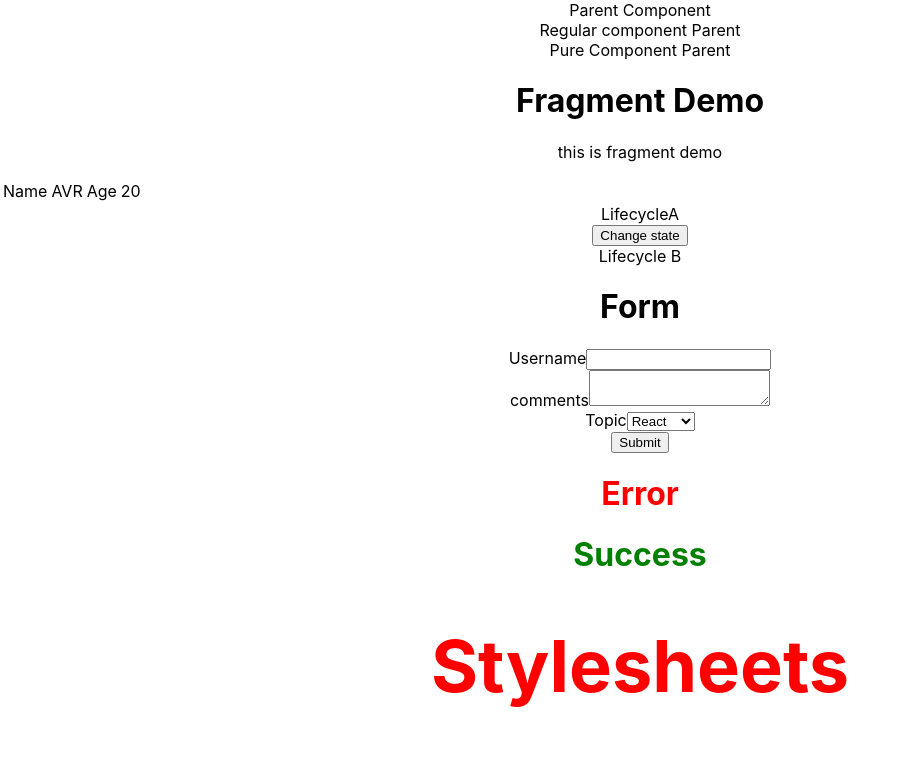
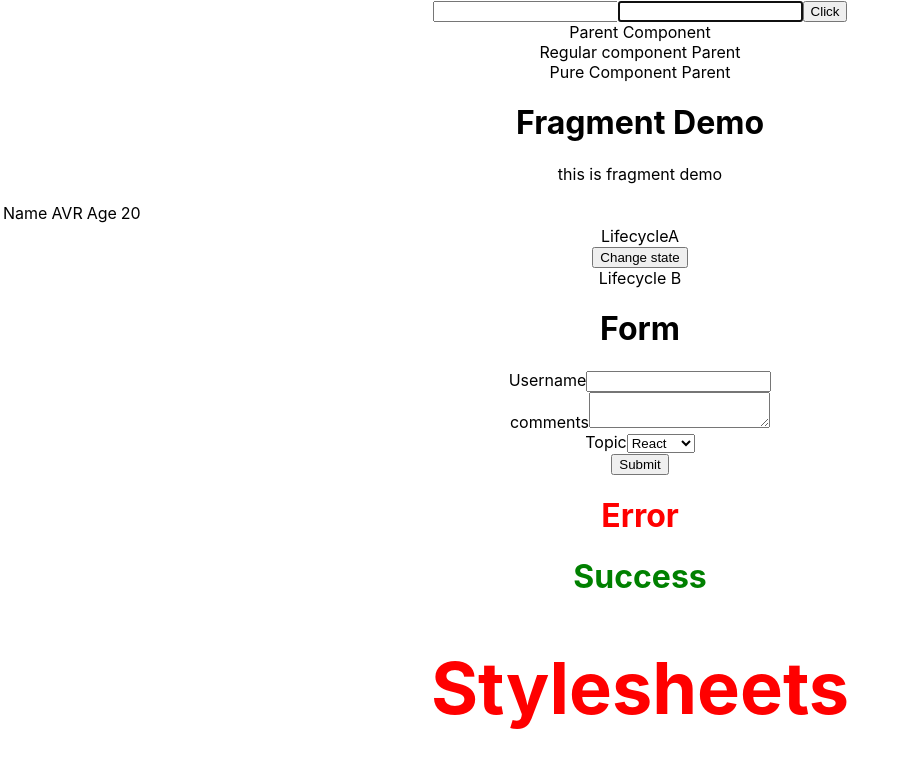
Before and after one commit to Vaishnavireddiee01/react-learn, a React (Create React App) app: page / in a window 1280 px wide. Shown: the top 770 px of the page, without its empty margins (0-906 px from the left). Built offline with nearby package versions, Linux system fonts and the light colour scheme.

Commit message:
refs and cdrefs

```diff
--- a/src/App.js
+++ b/src/App.js
@@ -22,11 +22,13 @@
 import FragmentDemo from './Component/FragmentDemo'
 import Table from './Component/Table'
 import ParentComp from './Component/ParentComp';
-
+import RefsDemo from './Component/RefsDemo';
 class App extends Component {
   render() {
     return(
       <div className="App">
+        {/*using refs*/}
+        <RefsDemo/>
         {/*working on pure components*/}
         <ParentComp />
 
--- /dev/null
+++ b/src/Component/RefsDemo.js
@@ -0,0 +1,42 @@
+import React, { Component } from 'react'
+
+class RefsDemo extends Component {
+    constructor(props){
+        super(props)
+            this.inputRef=React.createRef()
+            this.cbRef = null
+            this.setcbRef = element => {
+                this.cbRef = element
+            }
+
+
+    }
+
+    componentDidMount(){
+        if(this.cbRef){
+            this.cbRef.focus()
+        }
+      //  this.inputRef.current.focus()
+       // console.log(this.inputRef)
+    }
+
+    clickHandler=() => {
+        alert(this.inputRef.current.value)
+    }
+
+
+
+
+  render() {
+    return (
+      <div>
+        <input type="text" ref={this.inputRef} />
+        <input type="text" ref={this.setcbRef} />
+        <button onClick={this.clickHandler}>Click</button>
+
+      </div>
+    )
+  }
+}
+
+export default RefsDemo
```
